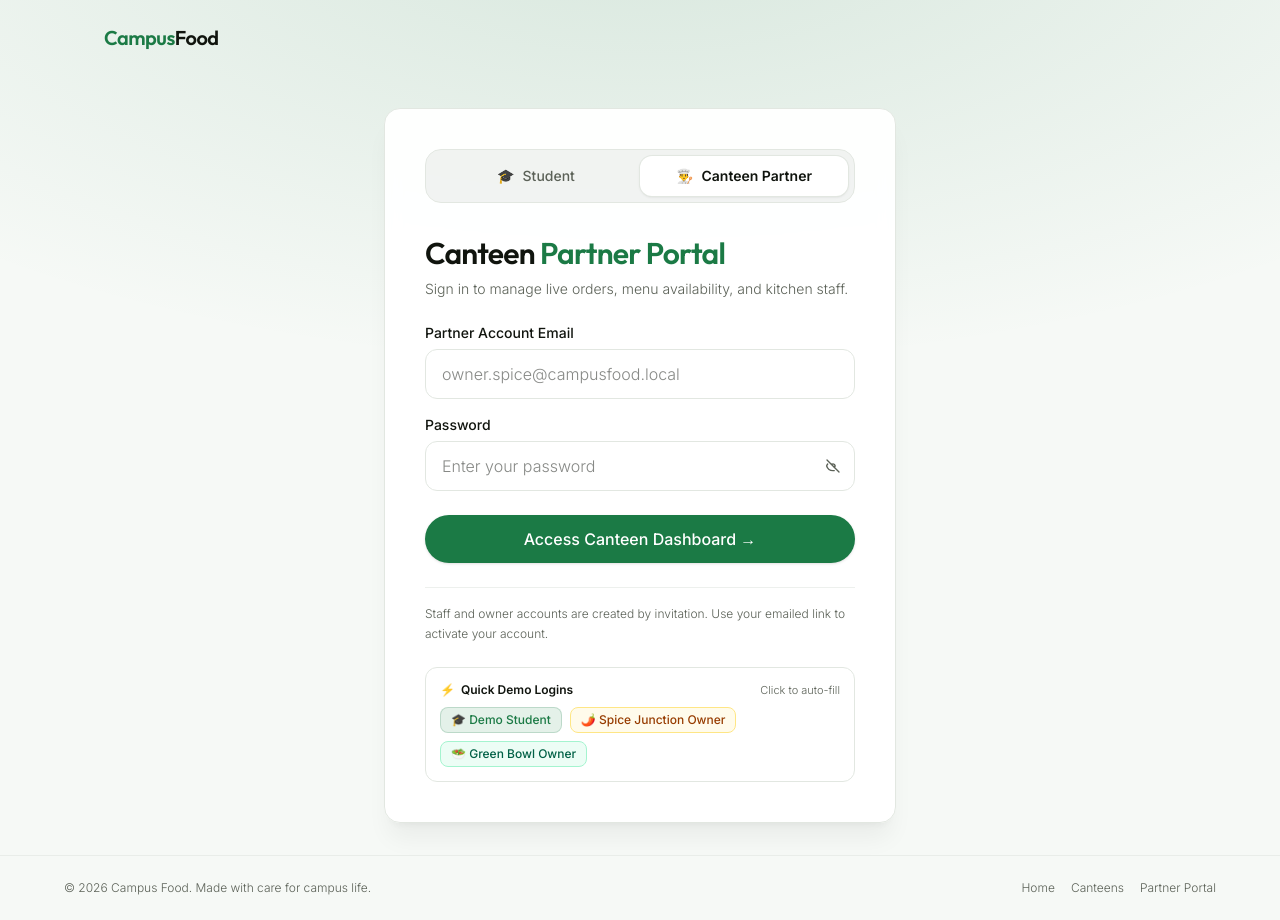
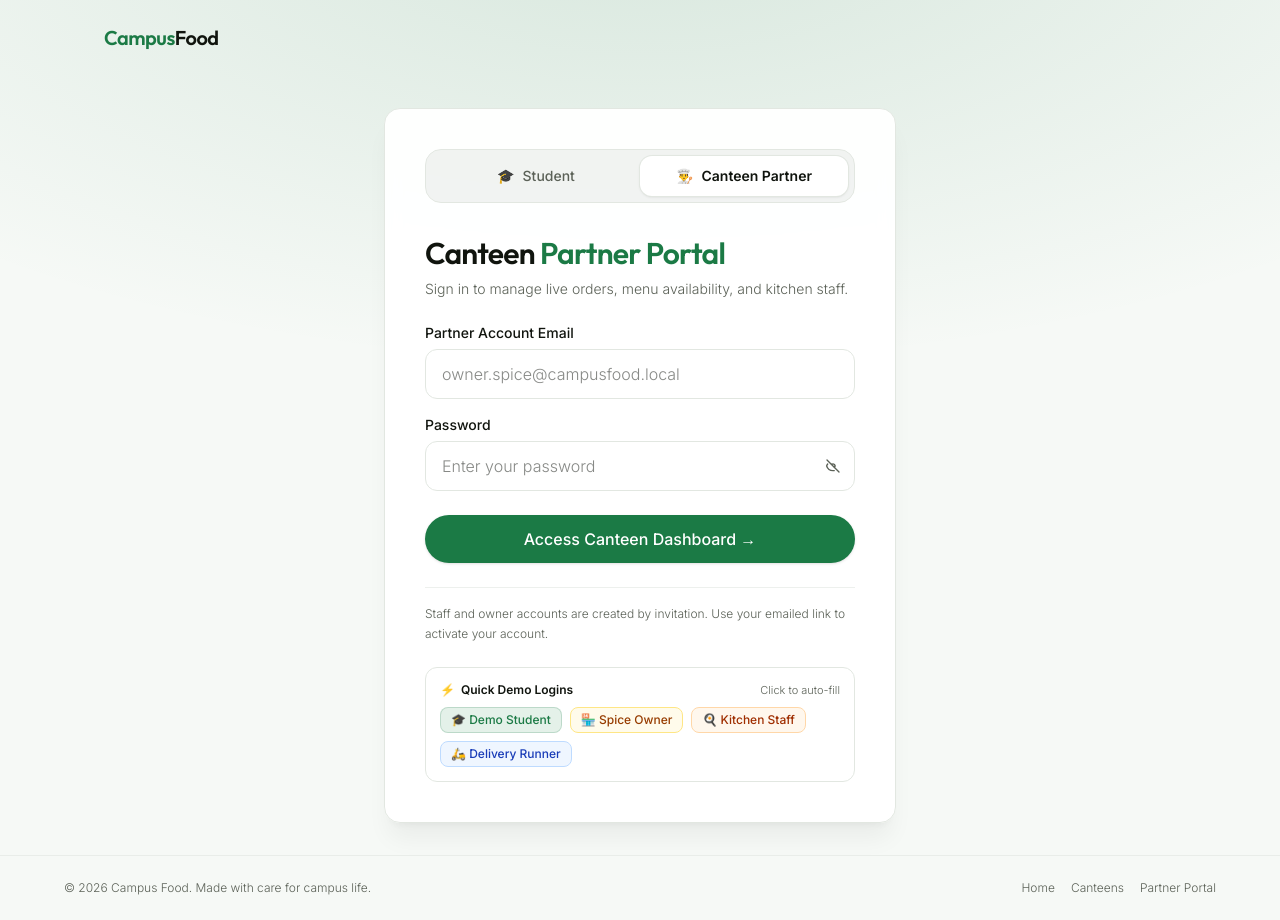
Before and after one commit to AnuragAnandSRU/Campus-Food, a Next.js app in the folder frontend/: page /partner in a window 1280 px wide. Built offline with nearby package versions, Linux system fonts and the light colour scheme; no server answers.

Commit message:
feat(auth): update 1-click demo buttons for student, spice owner, kitchen staff, and delivery runner

```diff
--- a/frontend/components/auth/unified-login-form.tsx
+++ b/frontend/components/auth/unified-login-form.tsx
@@ -68,19 +68,23 @@ export function UnifiedLoginForm({ initialRole = 'student' }: UnifiedLoginFormPr
     }
   }
 
-  function fillDemo(type: 'student' | 'owner_spice' | 'owner_green') {
+  function fillDemo(type: 'student' | 'owner' | 'kitchen' | 'delivery') {
     if (type === 'student') {
       setRole('student');
       setForm({ email: 'demo.student@college.edu', password: 'testpass123' });
       toast.success('Filled Student demo credentials');
-    } else if (type === 'owner_spice') {
+    } else if (type === 'owner') {
       setRole('partner');
       setForm({ email: 'owner.spice@campusfood.local', password: 'demo12345' });
       toast.success('Filled Spice Junction Owner credentials');
-    } else {
+    } else if (type === 'kitchen') {
       setRole('partner');
-      setForm({ email: 'owner.green@campusfood.local', password: 'demo12345' });
-      toast.success('Filled Green Bowl Owner credentials');
+      setForm({ email: 'kitchen.spice@campusfood.local', password: 'demo12345' });
+      toast.success('Filled Spice Kitchen Staff credentials');
+    } else if (type === 'delivery') {
+      setRole('partner');
+      setForm({ email: 'delivery.spice@campusfood.local', password: 'demo12345' });
+      toast.success('Filled Spice Delivery Runner credentials');
     }
     setErrors({});
   }
@@ -225,17 +229,24 @@ export function UnifiedLoginForm({ initialRole = 'student' }: UnifiedLoginFormPr
           </button>
           <button
             type="button"
-            onClick={() => fillDemo('owner_spice')}
+            onClick={() => fillDemo('owner')}
             className="px-2.5 py-1 rounded-lg text-xs font-medium bg-amber-50 text-amber-800 hover:bg-amber-100 transition-colors border border-amber-200 cursor-pointer"
           >
-            🌶️ Spice Junction Owner
+            🏪 Spice Owner
           </button>
           <button
             type="button"
-            onClick={() => fillDemo('owner_green')}
-            className="px-2.5 py-1 rounded-lg text-xs font-medium bg-emerald-50 text-emerald-800 hover:bg-emerald-100 transition-colors border border-emerald-200 cursor-pointer"
+            onClick={() => fillDemo('kitchen')}
+            className="px-2.5 py-1 rounded-lg text-xs font-medium bg-orange-50 text-orange-800 hover:bg-orange-100 transition-colors border border-orange-200 cursor-pointer"
           >
-            🥗 Green Bowl Owner
+            🍳 Kitchen Staff
+          </button>
+          <button
+            type="button"
+            onClick={() => fillDemo('delivery')}
+            className="px-2.5 py-1 rounded-lg text-xs font-medium bg-blue-50 text-blue-800 hover:bg-blue-100 transition-colors border border-blue-200 cursor-pointer"
+          >
+            🛵 Delivery Runner
           </button>
         </div>
       </div>
```
